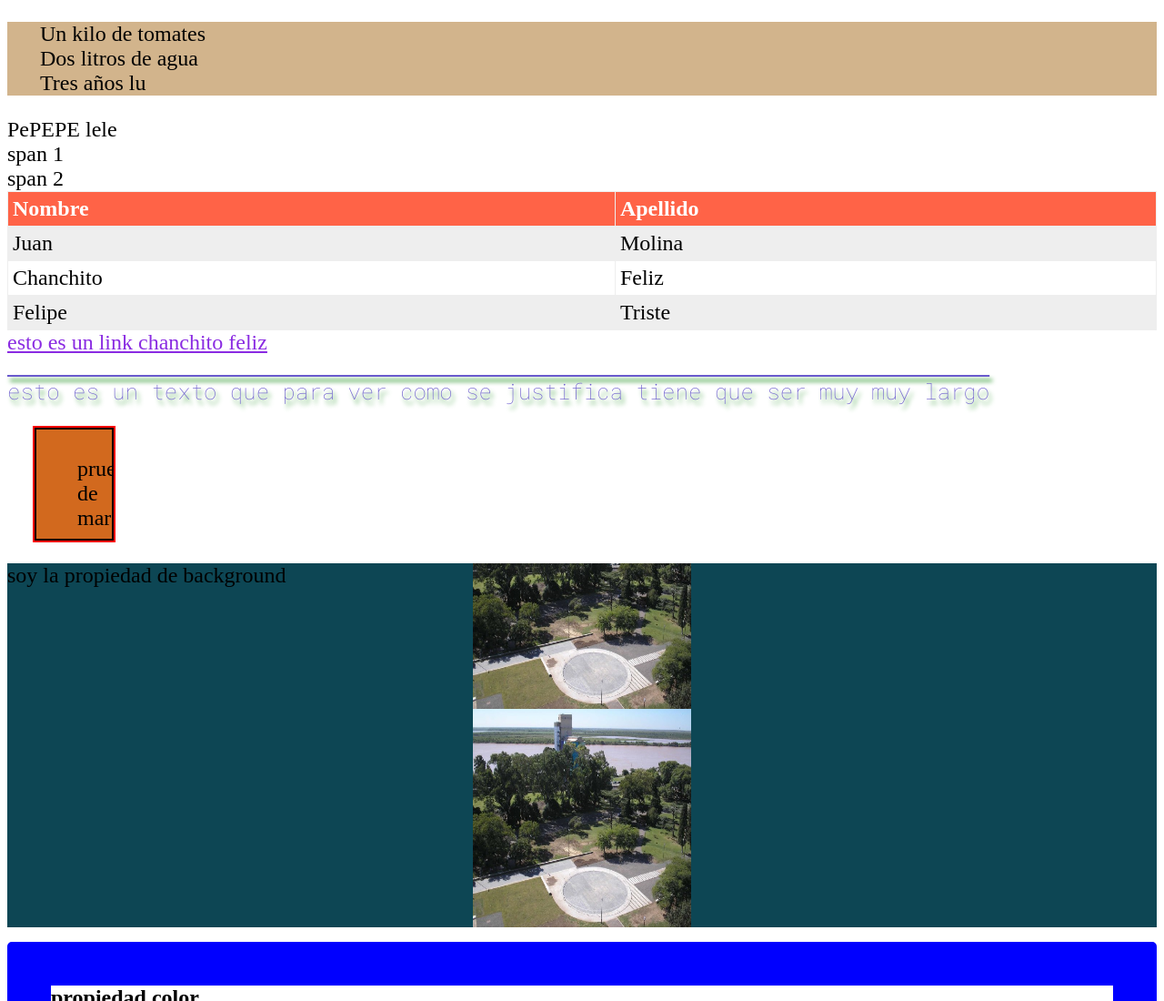
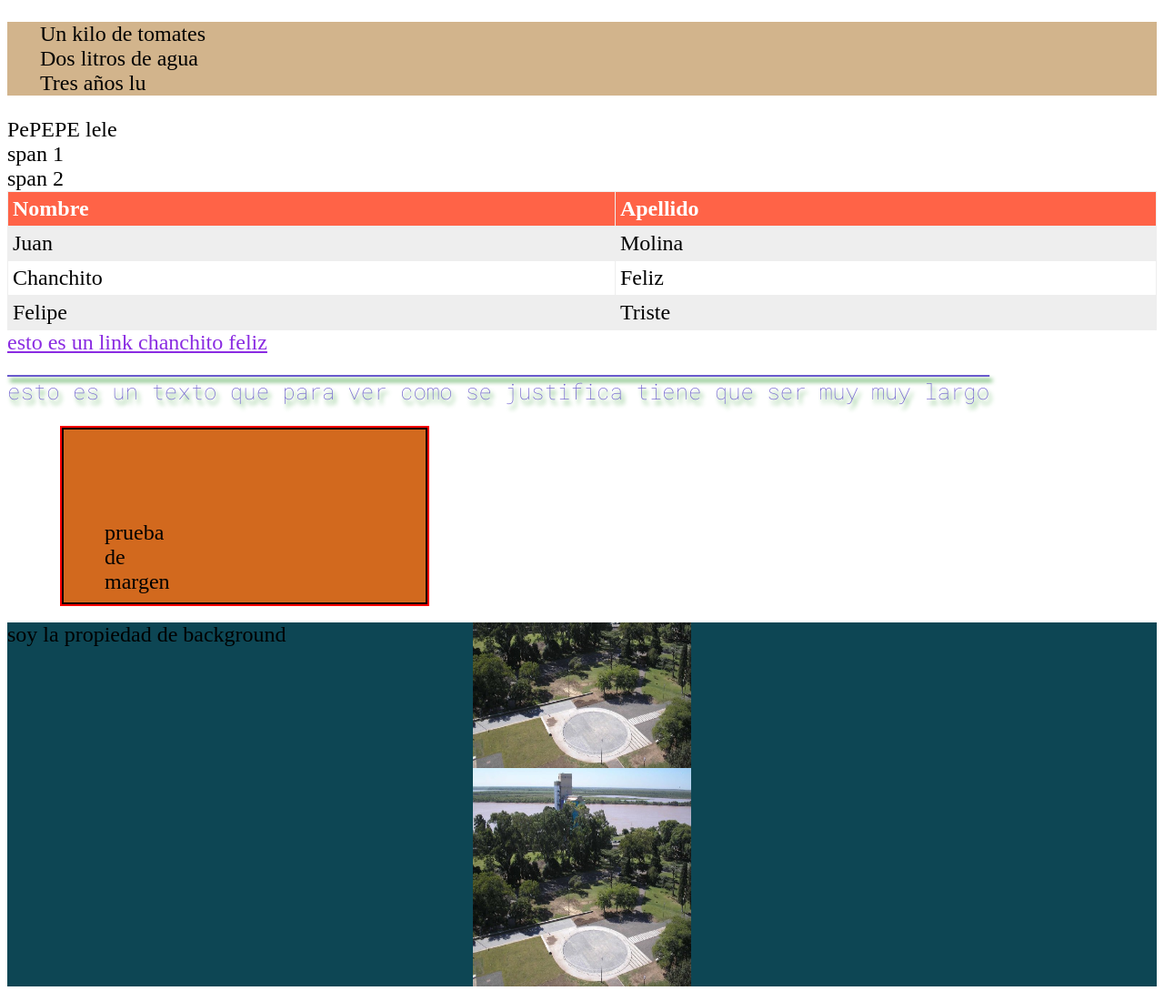
Before and after one commit to juanjmolina76/Webs_JM, a plain HTML site: page intro/Css/index.html in a window 1280 px wide. Shown: the top 1100 px of the page at 91% size. Drawn offline with Linux system fonts and the light colour scheme.

Commit message:
cambio margen padding y margin

```diff
--- a/intro/Css/style.css
+++ b/intro/Css/style.css
@@ -82,8 +82,8 @@ p.articulado {
 }
 .margen {
     background-color: chocolate;
-    margin: 15px 20px 25px 30px;
-    padding: 30px 35px 40px 45px;
+    margin: 14px 20px 20px 60px;
+    padding: 100px 350px 40px 45px;
     border: 2px solid black;
     height: 50px;
     width: 3px;
```
